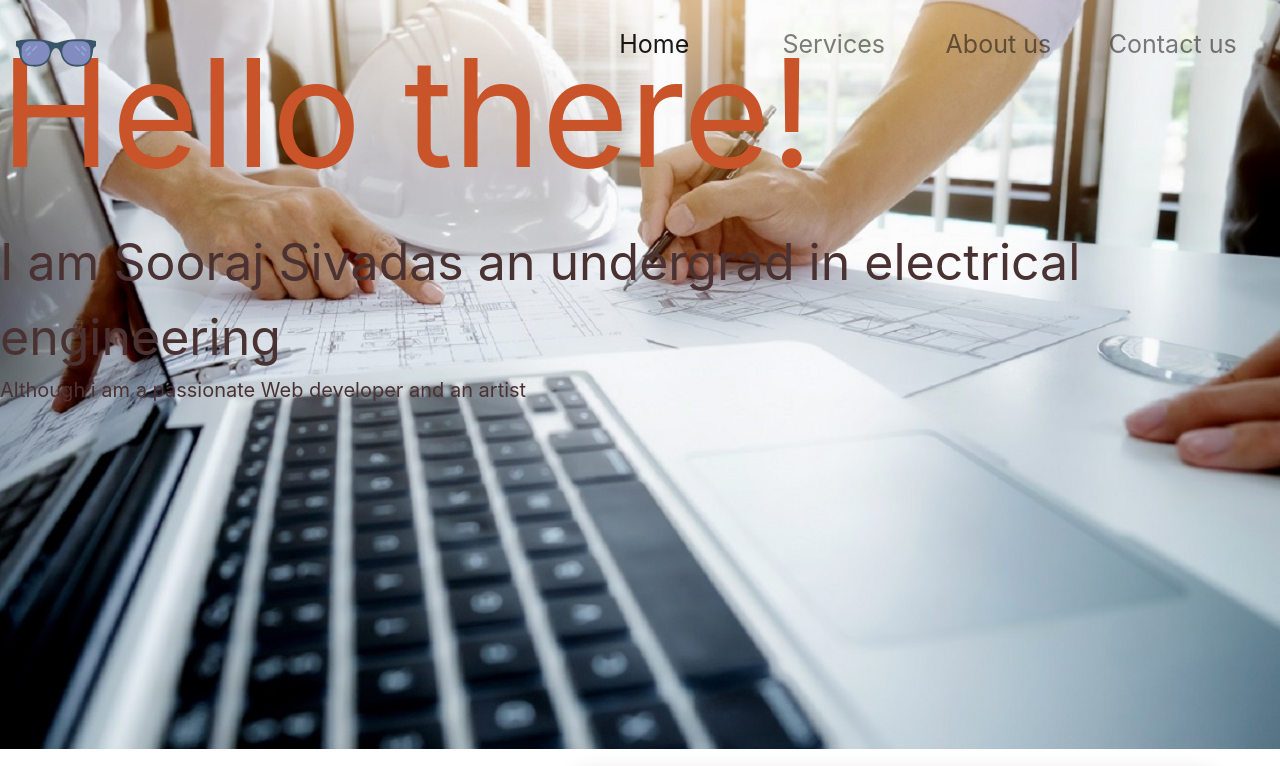
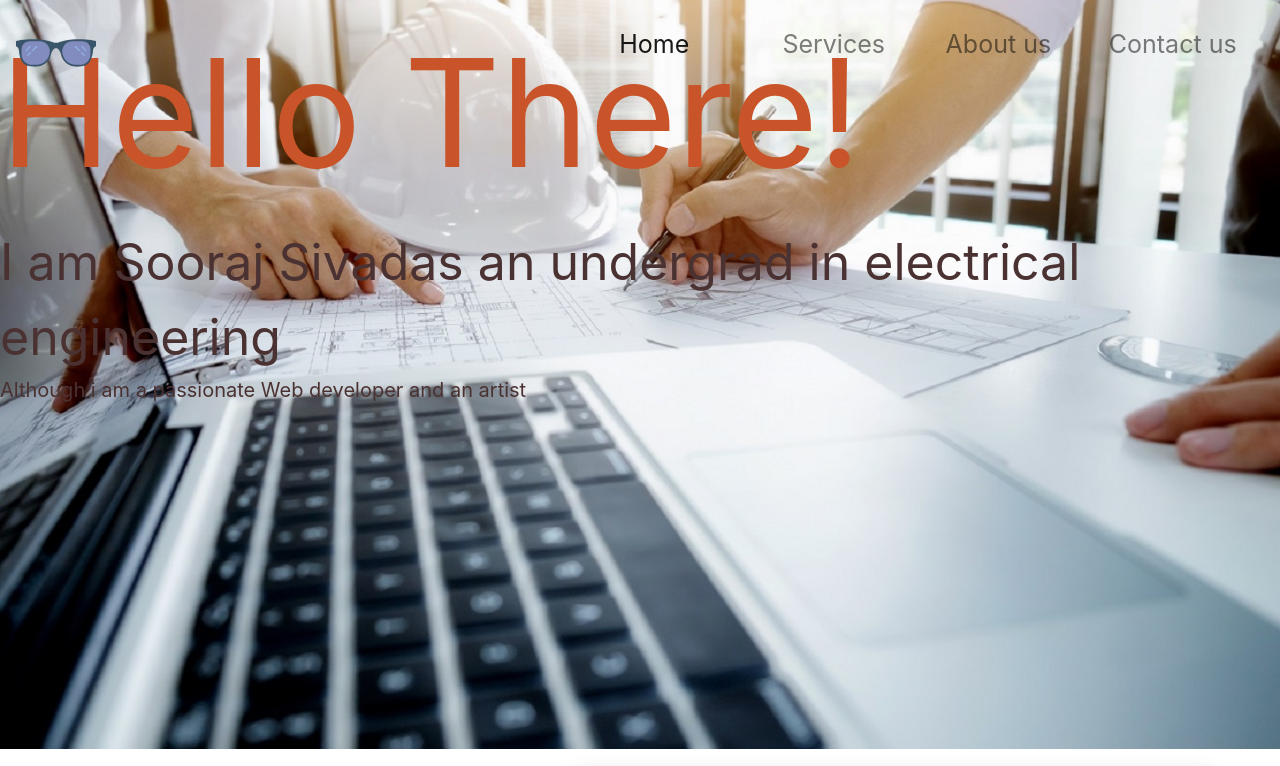
Before and after one commit to jellyjaeger/soorajcv.github.io, a plain HTML site: page index.html in a window 1280 px wide. Shown: the top 766 px of the page. Drawn offline with nearby package versions, Linux system fonts and the light colour scheme.

Commit message:
live text

```diff
--- a/index.html
+++ b/index.html
@@ -25,7 +25,7 @@
       </nav>
       <div class='image-container intro-image img-fluid'>
       <img src="final-images/intro-image.jpg" class="intro-image img-fluid" alt="Responsive image"><div class='intro-para'>
-<div class='intro-hello'>Hello there!</div>
+<div id ='text' class='intro-hello '></div>
 I  am Sooraj Sivadas an undergrad in electrical engineering<div class='small-para'>Although i am a passionate Web developer and an artist</div>
       </div></div>
       <div class='about-me col-xs-12 col-sm-2 col-md-4'><img class='images-sphere ' src='final-images/image-about.JPG' alt = 'my-photo'></div>
@@ -59,7 +59,22 @@ I  am Sooraj Sivadas an undergrad in electrical engineering<div class='small-par
   <div class='education-container col-xs-12 col-md-5'><img class='education-image img-fluid ' src='final-images/intro-image.jpg' alt=''>&nbsp;&nbsp;&nbsp;&nbsp;&nbsp;TKM COLLEGE OF ENGINEERING<div class='extras'>2019-23</div></div>
   <div class='education-container col-xs-12 col-md-5'><img  class='education-image img-fluid' src='final-images/intro-image.jpg' alt=''>&nbsp;&nbsp;&nbsp;&nbsp;&nbsp;MODEL TECHNICAL HSS,KALOOR<div class='extras'>2017-19 &nbsp;&nbsp;93%</div></div>
   <div class='education-container col-xs-12 col-md-5'><img  class='education-image img-fluid' src='final-images/intro-image.jpg' alt=''>&nbsp;&nbsp;&nbsp;&nbsp;&nbsp;DARUL ULOOM VHSS,PULLEPADY<div class='extras'>2015-27&nbsp;&nbsp;95%</div></div>
+  <div id='text'></div>
+  <script>
+    var string = "Hello There!"; /* type your text here */
+    var array = string.split("");
+    var timer;
+    function frameLooper () {
+        if (array.length > 0) {
+            document.getElementById("text").innerHTML += array.shift();
+        } else {
+            clearTimeout(timer);
+                }
+        loopTimer = setTimeout('frameLooper()',70); /* change 70 for speed */
 
+    }
+    frameLooper();
+    </script>
     <script src="https://code.jquery.com/jquery-3.5.1.slim.min.js" integrity="sha384-DfXdz2htPH0lsSSs5nCTpuj/zy4C+OGpamoFVy38MVBnE+IbbVYUew+OrCXaRkfj" crossorigin="anonymous"></script>
     <script src="https://cdn.jsdelivr.net/npm/popper.js@1.16.1/dist/umd/popper.min.js" integrity="sha384-9/reFTGAW83EW2RDu2S0VKaIzap3H66lZH81PoYlFhbGU+6BZp6G7niu735Sk7lN" crossorigin="anonymous"></script>
     <script src="https://stackpath.bootstrapcdn.com/bootstrap/4.5.2/js/bootstrap.min.js" integrity="sha384-B4gt1jrGC7Jh4AgTPSdUtOBvfO8shuf57BaghqFfPlYxofvL8/KUEfYiJOMMV+rV" crossorigin="anonymous"></script>
```
Also changed, not shown: portfolio.js (added, +15 -0 lines), test for final.html (added, +29 -0 lines).
